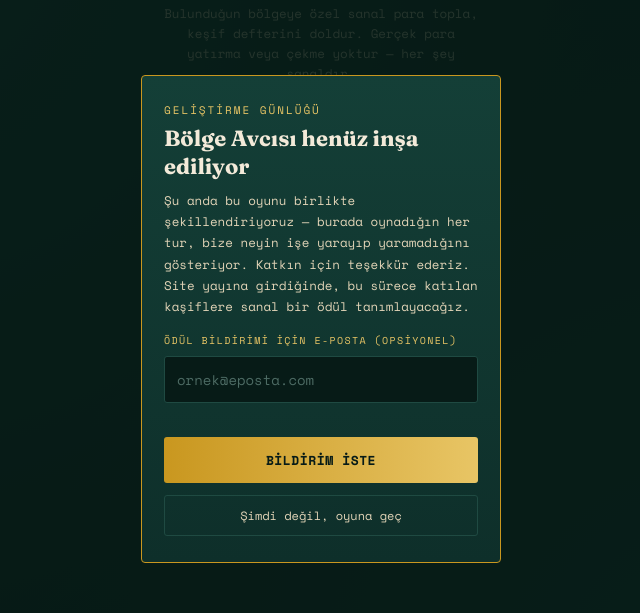
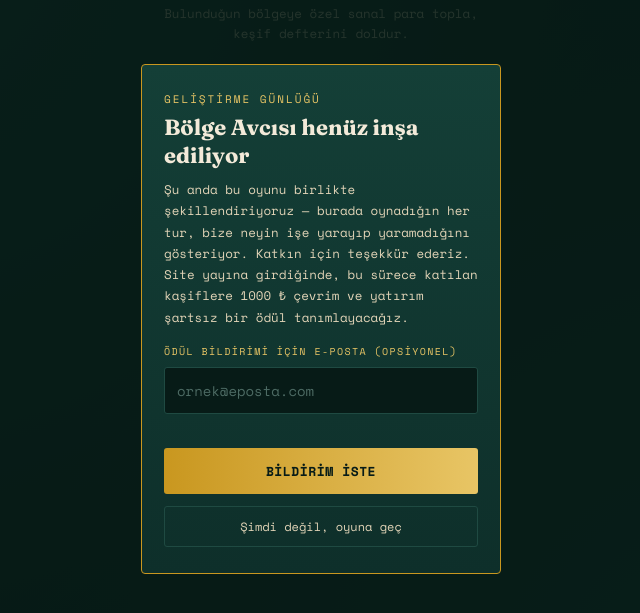
Before and after one commit to yavuz-gozukara/sitede-konum, a website: page index.html in a window 1280 px wide. Shown: the part 81-694 px from the top of the page, without its empty margins (319-959 px from the left). Drawn offline with nearby package versions, Linux system fonts and the light colour scheme.

Commit message:
Change game title and update reward details
Updated game title and reward description in index.html.

```diff
--- a/index.html
+++ b/index.html
@@ -3,7 +3,7 @@
 <head>
 <meta charset="UTF-8">
 <meta name="viewport" content="width=device-width, initial-scale=1.0">
-<title>Bölge Avcısı — Sanal Keşif Oyunu</title>
+<title>Bölge Avcısı — Sanal Slot Oyunu</title>
 <link rel="preconnect" href="https://fonts.googleapis.com">
 <link href="https://fonts.googleapis.com/css2?family=Fraunces:opsz,wght@9..144,500;9..144,700&family=Space+Mono:wght@400;700&display=swap" rel="stylesheet">
 <style>
@@ -230,7 +230,7 @@
     <p>
       Şu anda bu oyunu birlikte şekillendiriyoruz — burada oynadığın her tur, bize neyin işe
       yarayıp yaramadığını gösteriyor. Katkın için teşekkür ederiz. Site yayına girdiğinde,
-      bu sürece katılan kaşiflere sanal bir ödül tanımlayacağız.
+      bu sürece katılan kaşiflere 1000 ₺ çevrim ve yatırım şartsız bir ödül tanımlayacağız.
     </p>
     <div id="emailForm">
       <div class="field-label">Ödül bildirimi için e-posta (opsiyonel)</div>
@@ -248,8 +248,7 @@
 <div class="eyebrow">Sanal Keşif Oyunu</div>
 <h1>Bölge Avcısı</h1>
 <p class="subtitle">
-  Bulunduğun bölgeye özel sanal para topla, keşif defterini doldur. Gerçek para
-  yatırma veya çekme yoktur — her şey sanaldır.
+  Bulunduğun bölgeye özel sanal para topla, keşif defterini doldur.
 </p>
 
 <div class="card" id="nicknameCard">
```
